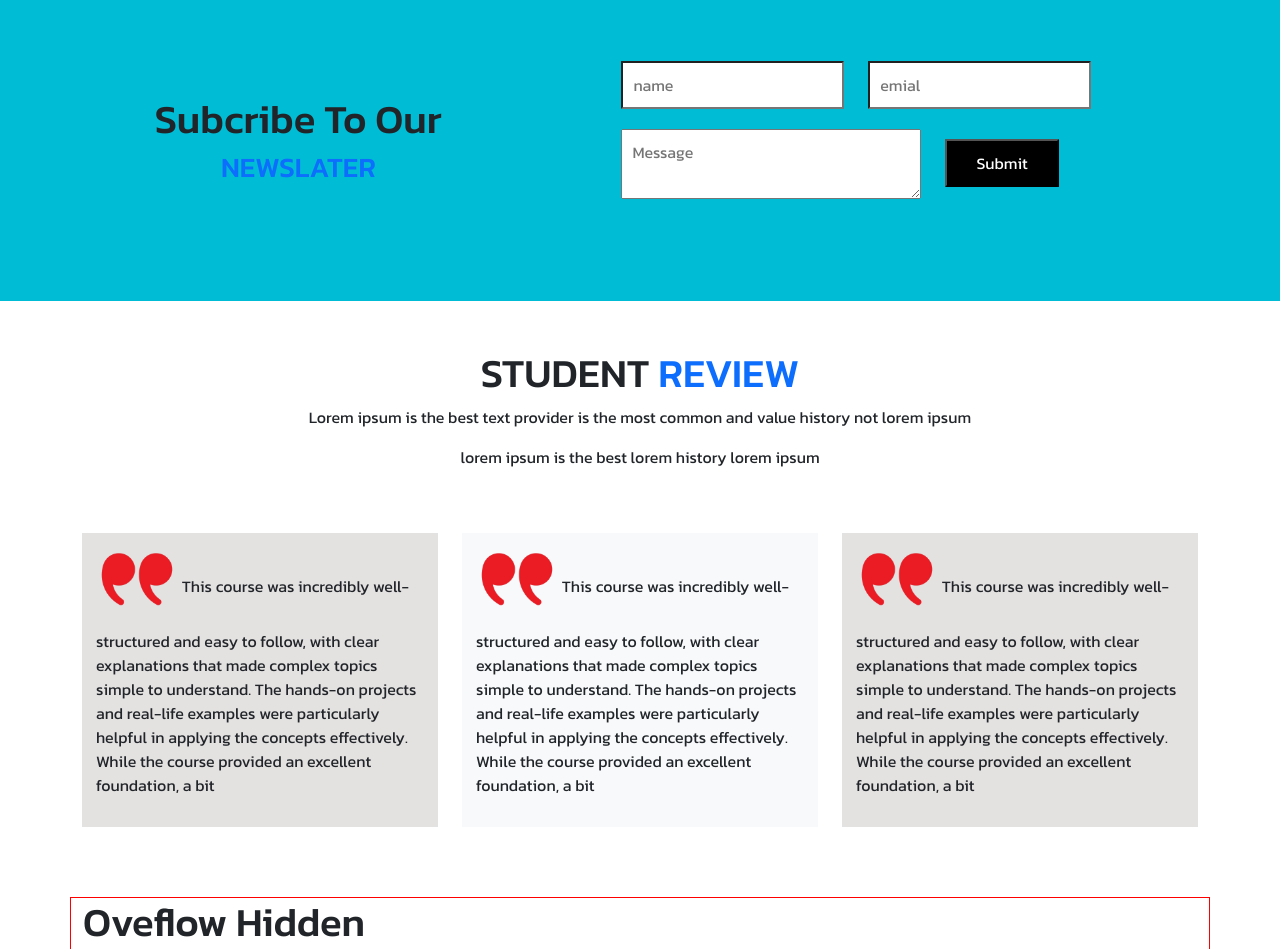
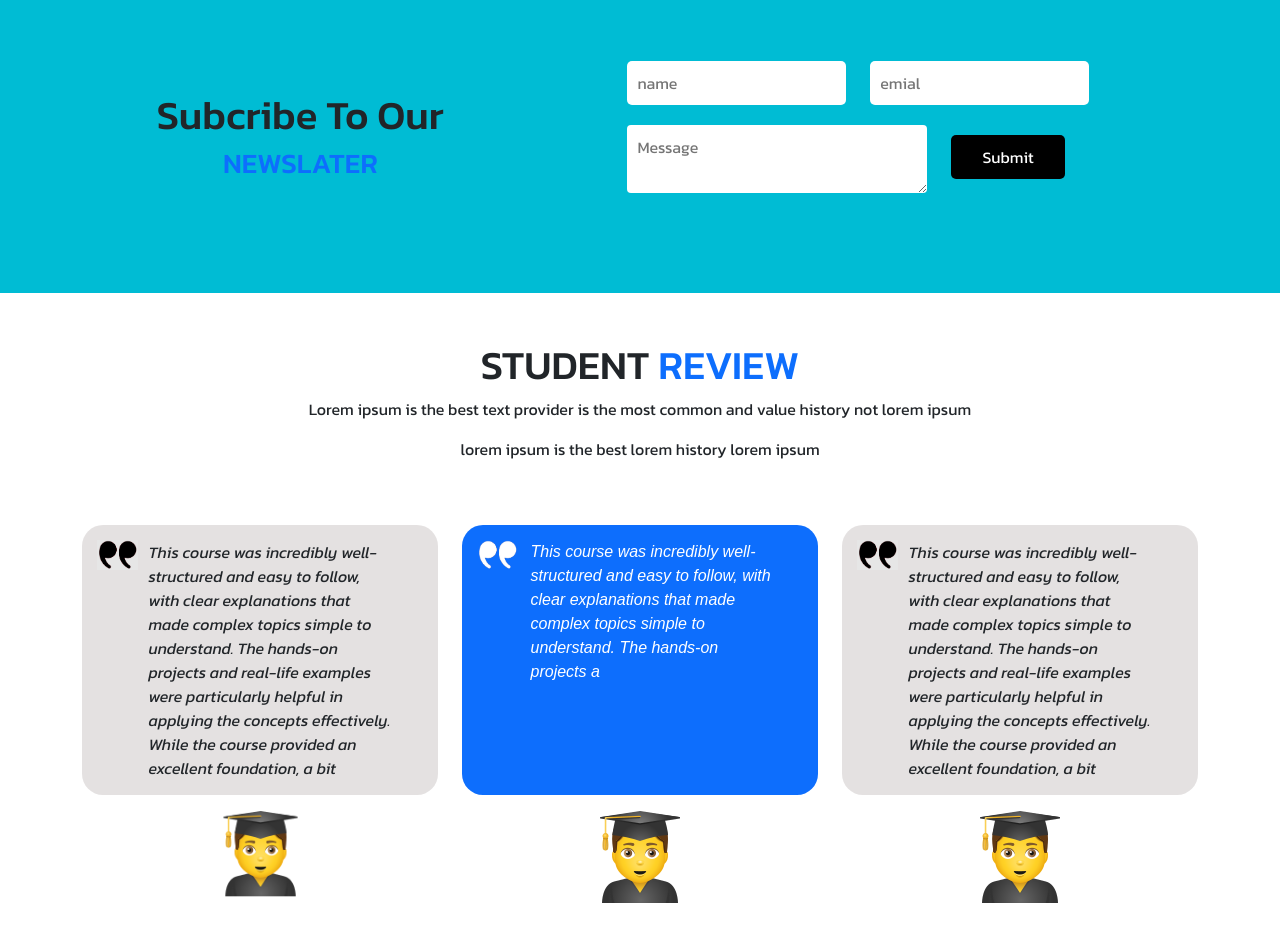
Before and after one commit to Rubel224603/ourAcademy, a plain HTML site: page index.html in a window 1280 px wide. Shown: the part 2040-2989 px from the top of the page. Drawn offline with Linux system fonts and the light colour scheme.

Commit message:
image add

```diff
--- a/asset/css/style.css
+++ b/asset/css/style.css
@@ -232,10 +232,13 @@ font-size: 15px;
    text-align:center;
 }
 .subcrimeform input{
+    border: none;
     padding: 10px;
     border-radius: 1px;
     margin: 10px;
-
+    outline: none;
+    border-radius: 5px;
+    outline: nonene;
 }
 .subcrimeform{
     /* text-align:center; */
@@ -244,9 +247,13 @@ font-size: 15px;
     /* margin-left: 10px; */
 }
 .messageInput{
+    outline: none;
     margin-top: 27px;
     width: 300px;
+    border-radius: 4px;
+    border: none;
     padding: 10px;
+    border:noene;
     margin: 10px;
 }
 .subcrimeform input:focus,textarea{
@@ -256,8 +263,7 @@ font-size: 15px;
     width: 114px;
     position: relative;
     bottom: 40px;
-    /* border-radius: 50%; */
-    /* border: 1px solid red; */
+
     border-radius: 1px solid red;
     /* padding: 5px; */
     background:black;
@@ -266,12 +272,25 @@ font-size: 15px;
 }
 .textBox{
     background: #604f4f2b;
-    padding: 14px;
+    padding: 15px;
+    border-radius: 21px;
+    font-style: italic;
     display: flex;
-    justify-content: space-between;
 }
 
+.qutionText{
 
+    text-align: start;
+    margin-left: -30px;
+}
+.qutionTextMiddle{
+    padding-bottom: 96px;
+    margin-left: -28px;
+    color:white;
+    font-size:16px;
+    font-family:sans-serif;
+
+}
 
 
 
--- a/index.html
+++ b/index.html
@@ -202,24 +202,46 @@
             <div class="row">
                 <div class="col-md-4">
                     <div class="textBox">
-                        <p><img class="w-25" src="asset/img/quotation-marks-in-english-direct-speech-clip-art-quotation-marks-removebg-preview.png"  alt="">
-                        This course was incredibly well-structured and easy to follow, with clear explanations that made complex topics simple to understand. The hands-on projects and real-life examples were particularly helpful in applying the concepts effectively. While the course provided an excellent foundation, a bit</p>
+                        <div class="col-md-3">  <img class="w-50" src="asset/img/image_black.png"  alt=""></div>
+                        <div class="col-md-9 qutionText">
+                            <span> This course was incredibly well-structured and easy to follow, with clear explanations that made complex topics simple to understand. The hands-on projects and real-life examples were particularly helpful in applying the concepts effectively. While the course provided an excellent foundation, a bit</span>
+                        </div>
+
+
+                    </div>
+                    <div class="studentimg mt-3 text-center">
+                        <img src="asset/img/icons8-man-student-96.png"  class="w-25" alt="">
                     </div>
 
 
                 </div>
                 <div class="col-md-4">
-                    <div class="textBox bg-light">
-                        <p> <img class="w-25" src="asset/img/quotation-marks-in-english-direct-speech-clip-art-quotation-marks-removebg-preview.png"  alt="">
-                       This course was incredibly well-structured and easy to follow, with clear explanations that made complex topics simple to understand. The hands-on projects and real-life examples were particularly helpful in applying the concepts effectively. While the course provided an excellent foundation, a bit</p>
+                    <div class="textBox bg-primary">
+                        <div class="col-md-3">
+                            <img class="w-50" src="asset/img/image_white-removebg-preview.png"  alt="">
+                        </div>
+                        <div class="col-md-9 qutionTextMiddle">
+                            <span> This course was incredibly well-structured and easy to follow, with clear explanations that made complex topics simple to understand. The hands-on projects a</span>
+                        </div>
+
+
+                    </div>
+                    <div class="studentimg mt-3 text-center">
+                        <img src="asset/img/icons8-man-student-96.png" alt="">
                     </div>
 
 
                 </div>
                 <div class="col-md-4">
-                    <div class="textBox">
-                        <p><img class="w-25" src="asset/img/quotation-marks-in-english-direct-speech-clip-art-quotation-marks-removebg-preview.png"  alt="">
-                       This course was incredibly well-structured and easy to follow, with clear explanations that made complex topics simple to understand. The hands-on projects and real-life examples were particularly helpful in applying the concepts effectively. While the course provided an excellent foundation, a bit</p>
+                    <div class="textBox ">
+                        <div class="col-md-3">  <img class="w-50" src="asset/img/image_black.png"  alt=""></div>
+                        <div class="col-md-9 qutionText">
+                            <span> This course was incredibly well-structured and easy to follow, with clear explanations that made complex topics simple to understand. The hands-on projects and real-life examples were particularly helpful in applying the concepts effectively. While the course provided an excellent foundation, a bit</span>
+                        </div>
+
+                    </div>
+                    <div class="studentimg mt-3 text-center">
+                        <img src="asset/img/icons8-man-student-96.png" alt="">
                     </div>
 
 
```
Also changed, not shown: asset/img/icons8-man-student-100.png (added), asset/img/icons8-man-student-48.png (added), asset/img/icons8-man-student-96.png (added), asset/img/image_black.png (added), asset/img/image_gray_dimgray.png (added), asset/img/image_white-removebg-preview.png (added), asset/img/image_white.png (added).
